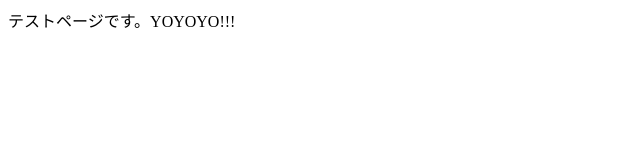
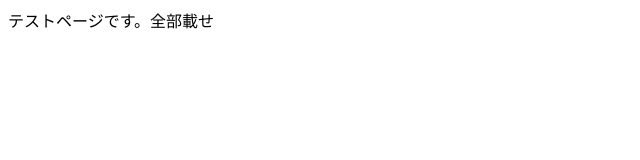
Before and after one commit to yanada-i/yanada-i.github.io, a plain HTML site: page index.html in a window 1280 px wide. Shown: the full height of the page, 0-640 px from the left. Drawn offline with Linux system fonts and the light colour scheme.

Commit message:
Update index.html

```diff
--- a/index.html
+++ b/index.html
@@ -29,7 +29,7 @@
 </head>
 <body>
 
-    テストページです。YOYOYO!!!
+    テストページです。全部載せ
 
 </body>
 </html>
```
